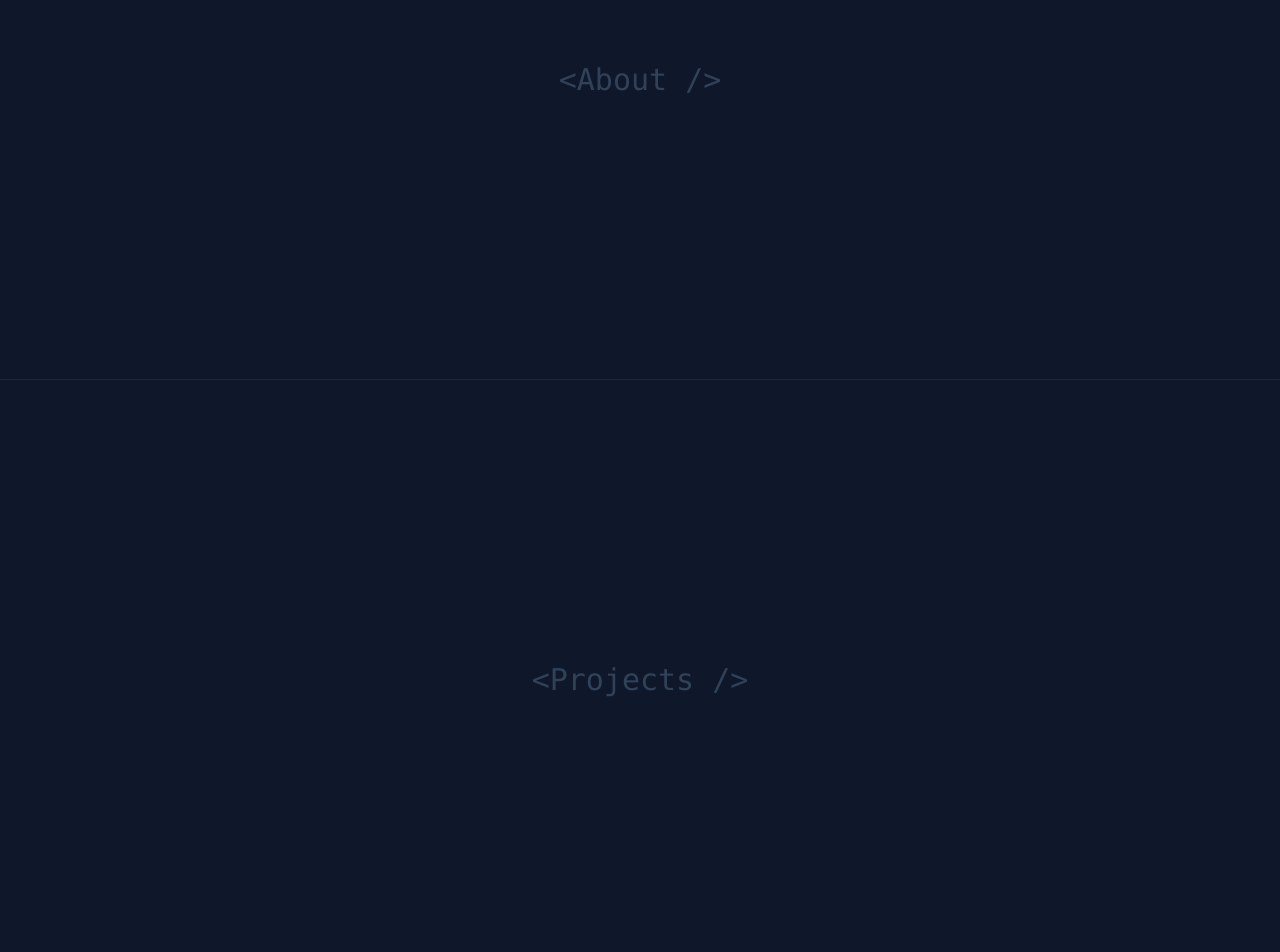
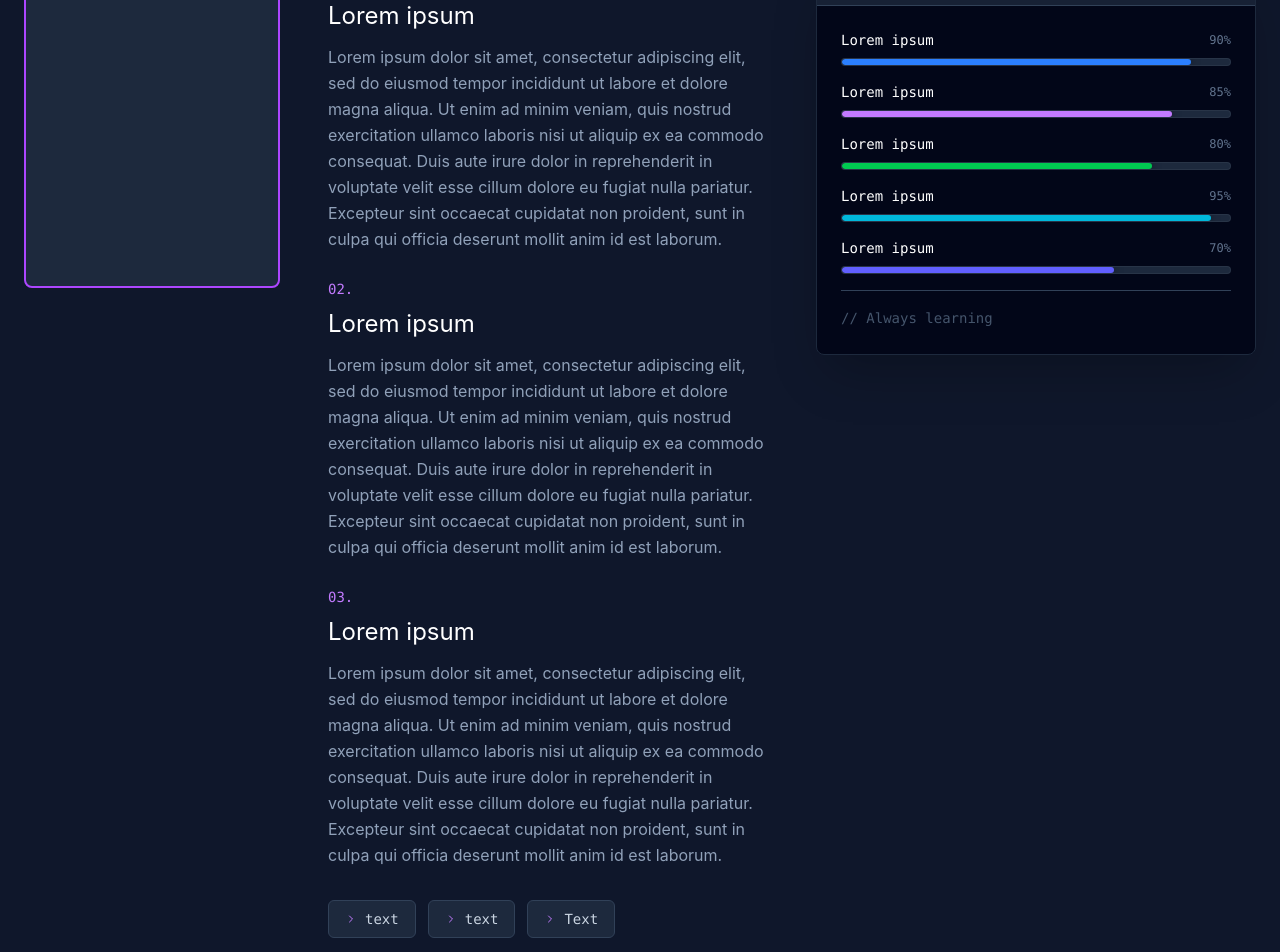
Before and after one commit to filipeparedes/personal-portfolio, a React (Vite) app in the folder frontend/: page / in a window 1280 px wide. Shown: the part 1020-1972 px from the top of the page. Built offline with nearby package versions, Linux system fonts and the light colour scheme.

Commit message:
feat: design about section
+ Finished layout and design of the whole about section, accordingly to Figma mockups, with placeholder texts
+ Changed CodeWindow.tsx component to allow choosing background color, using props

```diff
--- a/frontend/src/App.tsx
+++ b/frontend/src/App.tsx
@@ -6,7 +6,7 @@ import { Footer } from "./components/Footer";
 
 function App() {
   return (
-    <div className="min-h-screen bg-slate-950 text-white">
+    <div className="min-h-screen text-white">
       <Intro />
       <About />
       <Projects />
--- a/frontend/src/components/About.tsx
+++ b/frontend/src/components/About.tsx
@@ -1,7 +1,128 @@
+import { motion } from "framer-motion";
+import { CodeRow as C } from "./ui/CodeRow";
+import { Photo } from "./ui/Photo";
+import { ChevronRight } from "lucide-react";
+import { Trait } from "./ui/Trait";
+import { CodeWindow } from "./ui/CodeWindow";
+import { SkillBar } from "./ui/SkillBar";
+
 export function About() {
+    const traits = [
+        "text",
+        "text",
+        "Text",
+    ];
+
+    const skills = [
+        { name: "Lorem ipsum", level: 90, color: "bg-blue-500" },
+        { name: "Lorem ipsum", level: 85, color: "bg-purple-400" },
+        { name: "Lorem ipsum", level: 80, color: "bg-green-500" },
+        { name: "Lorem ipsum", level: 95, color: "bg-cyan-500" },
+        { name: "Lorem ipsum", level: 70, color: "bg-indigo-500" },
+    ];
+
     return (
-    <section className="h-[600px] bg-slate-900 flex items-center justify-center border-b border-slate-800">
-      <h2 className="text-3xl text-slate-700 font-mono">{"<About />"}</h2>
+    <section className="bg-slate-900 py-24">
+      <div className="container mx-auto px-6">
+        <motion.div
+          initial={{ opacity: 0, y: 20 }}
+          whileInView={{ opacity: 1, y: 0 }}
+          transition={{ duration: 0.8 }}
+          viewport={{ once: true }}
+          className="mb-16"
+        >
+            <div><C type="punct" size="xl">{`<section id=`}</C><C type="string" size="xl">"about-me"</C><C type="punct"size="xl">{`>`}</C></div>
+        </motion.div>
+
+        <div className="max-w-6x1 mx-auto">
+            <div className="flex gap-8 lg:gap-12 mb-16">
+                <Photo></Photo>
+
+                {/* content */}
+                <div className="min-w-0 flex-1">
+                    <div className="grid lg:grid-cols-2 mb-16 gap-12">
+                        {/*Left - Text*/}
+                        <motion.div
+                        initial={{ opacity: 0, x: -20 }}
+                        whileInView={{ opacity: 1, x: 0 }}
+                        transition={{ delay: 0.2, duration: 0.8 }}
+                        viewport={{ once: true }}
+                        >
+                            <div className="space-y-6">
+                                <div>
+                                <C type="keyword">01.</C>
+                                <h3 className="text-2xl text-white mb-3 mt-2">
+                                    Lorem ipsum
+                                </h3>
+                                <p className="text-slate-400 leading-relaxed">
+                                    Lorem ipsum dolor sit amet, consectetur adipiscing elit,
+                                    sed do eiusmod tempor incididunt ut labore et dolore magna aliqua.
+                                    Ut enim ad minim veniam, quis nostrud exercitation ullamco laboris nisi ut
+                                    aliquip ex ea commodo consequat. Duis aute irure dolor in reprehenderit
+                                    in voluptate velit esse cillum dolore eu fugiat nulla pariatur.
+                                    Excepteur sint occaecat cupidatat non proident, sunt in culpa qui
+                                    officia deserunt mollit anim id est laborum.
+                                </p>
+                                </div>
+
+                                <div>
+                                <C type="keyword">02.</C>
+                                <h3 className="text-2xl text-white mb-3 mt-2">
+                                    Lorem ipsum
+                                </h3>
+                                <p className="text-slate-400 leading-relaxed">
+                                    Lorem ipsum dolor sit amet, consectetur adipiscing elit,
+                                    sed do eiusmod tempor incididunt ut labore et dolore magna aliqua.
+                                    Ut enim ad minim veniam, quis nostrud exercitation ullamco laboris nisi ut
+                                    aliquip ex ea commodo consequat. Duis aute irure dolor in reprehenderit
+                                    in voluptate velit esse cillum dolore eu fugiat nulla pariatur.
+                                    Excepteur sint occaecat cupidatat non proident, sunt in culpa qui
+                                    officia deserunt mollit anim id est laborum.
+                                </p>
+                                </div>
+
+                                <div>
+                                <C type="keyword">03.</C>
+                                <h3 className="text-2xl text-white mb-3 mt-2">
+                                    Lorem ipsum
+                                </h3>
+                                <p className="text-slate-400 leading-relaxed">
+                                    Lorem ipsum dolor sit amet, consectetur adipiscing elit,
+                                    sed do eiusmod tempor incididunt ut labore et dolore magna aliqua.
+                                    Ut enim ad minim veniam, quis nostrud exercitation ullamco laboris nisi ut
+                                    aliquip ex ea commodo consequat. Duis aute irure dolor in reprehenderit
+                                    in voluptate velit esse cillum dolore eu fugiat nulla pariatur.
+                                    Excepteur sint occaecat cupidatat non proident, sunt in culpa qui
+                                    officia deserunt mollit anim id est laborum.
+                                </p>
+                                </div>
+                            </div>
+
+                            <div className="mt-8 flex flex-wrap gap-3">
+                                {traits.map((trait, index) => (
+                                    <Trait key={trait} trait={trait} index={index}></Trait>
+                                ))}
+                            </div>
+                        </motion.div>
+                        {/*Right - Skills*/}
+                        <CodeWindow title="~/skills.json" bgcolor="bg-slate-950">
+                            <div className="space-y-4">
+                                {skills.map((skill, index) => (
+                                    <SkillBar
+                                    key={skill.name}
+                                    skill={skill}
+                                    index={index}
+                                    />
+                                ))}
+                                <hr className="text-slate-700"></hr>
+                                <C type="comment">// Always learning</C>
+                            </div>
+                        </CodeWindow>
+                    </div>
+                </div>
+            </div>
+        </div>
+      </div>
     </section>
   );
 }
--- a/frontend/src/components/ui/CodeWindow.tsx
+++ b/frontend/src/components/ui/CodeWindow.tsx
@@ -4,17 +4,18 @@ import { motion } from "framer-motion";
 interface CodeWindowProps {
     title: string;
     children: ReactNode;
+    bgcolor?: string;
     delay?: number; //optional delay for animation
 }
 
-export function CodeWindow({ title, children, delay = 0 }: CodeWindowProps) {
+export function CodeWindow({ title, children, delay = 0, bgcolor="bg-slate-900/50" }: CodeWindowProps) {
     return (
         <motion.div
             initial={{ opacity: 0, x: -50 }}
             animate={{ opacity: 1, x: 0 }}
             transition={{ duration: 0.5, delay }}
         >
-            <div className="bg-slate-900/50 backdrop-blur-sm rounded-lg border border-slate-800 overflow-hidden shadow-2xl">
+            <div className={`${bgcolor} backdrop-blur-sm rounded-lg border border-slate-800 overflow-hidden shadow-2xl`}>
                 {/* header  */}
                 <div className="bg-slate-800/80 px-4 py-2 flex items-center gap-2 border-b border-slate-700">
                     <div className="flex gap-1.5">
```
